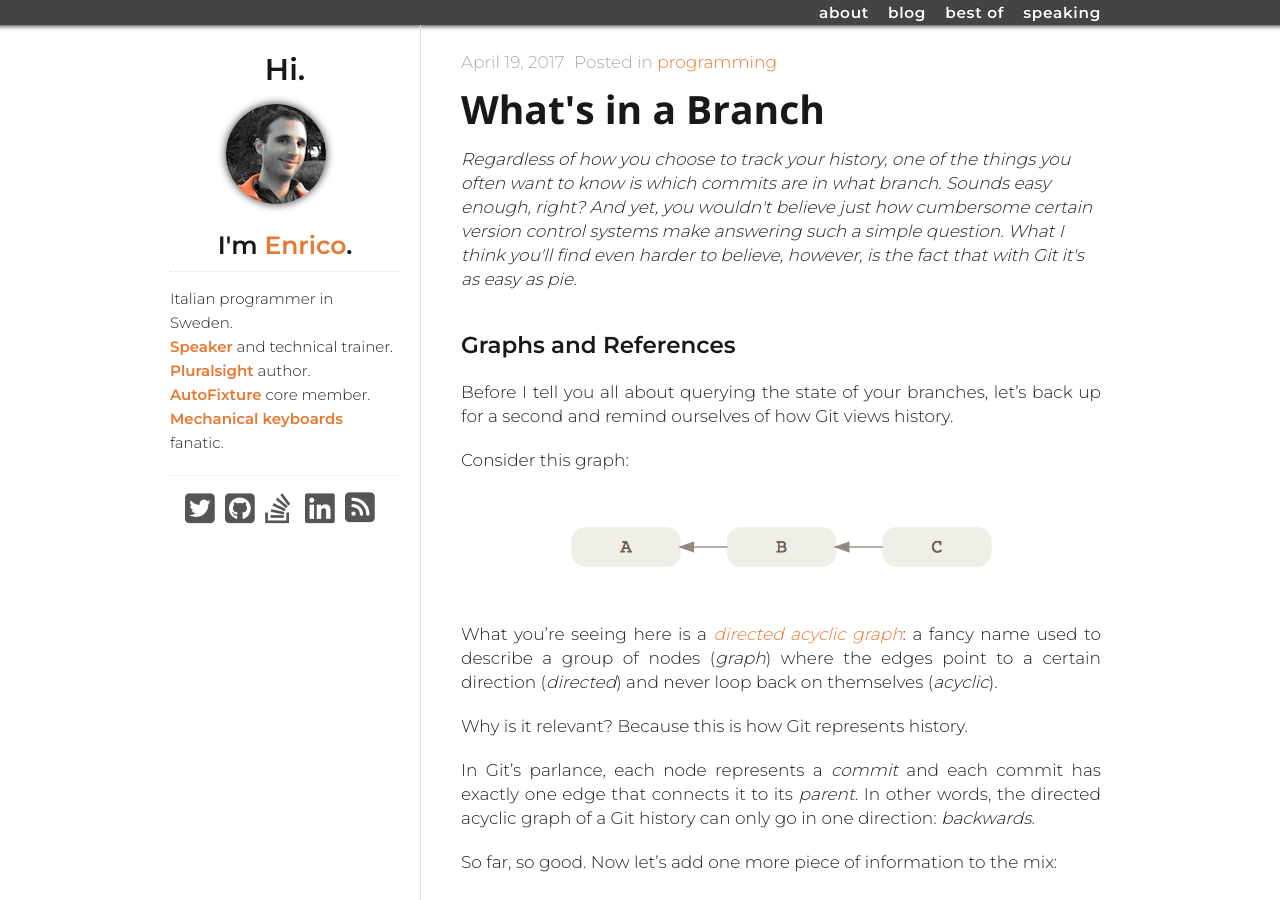
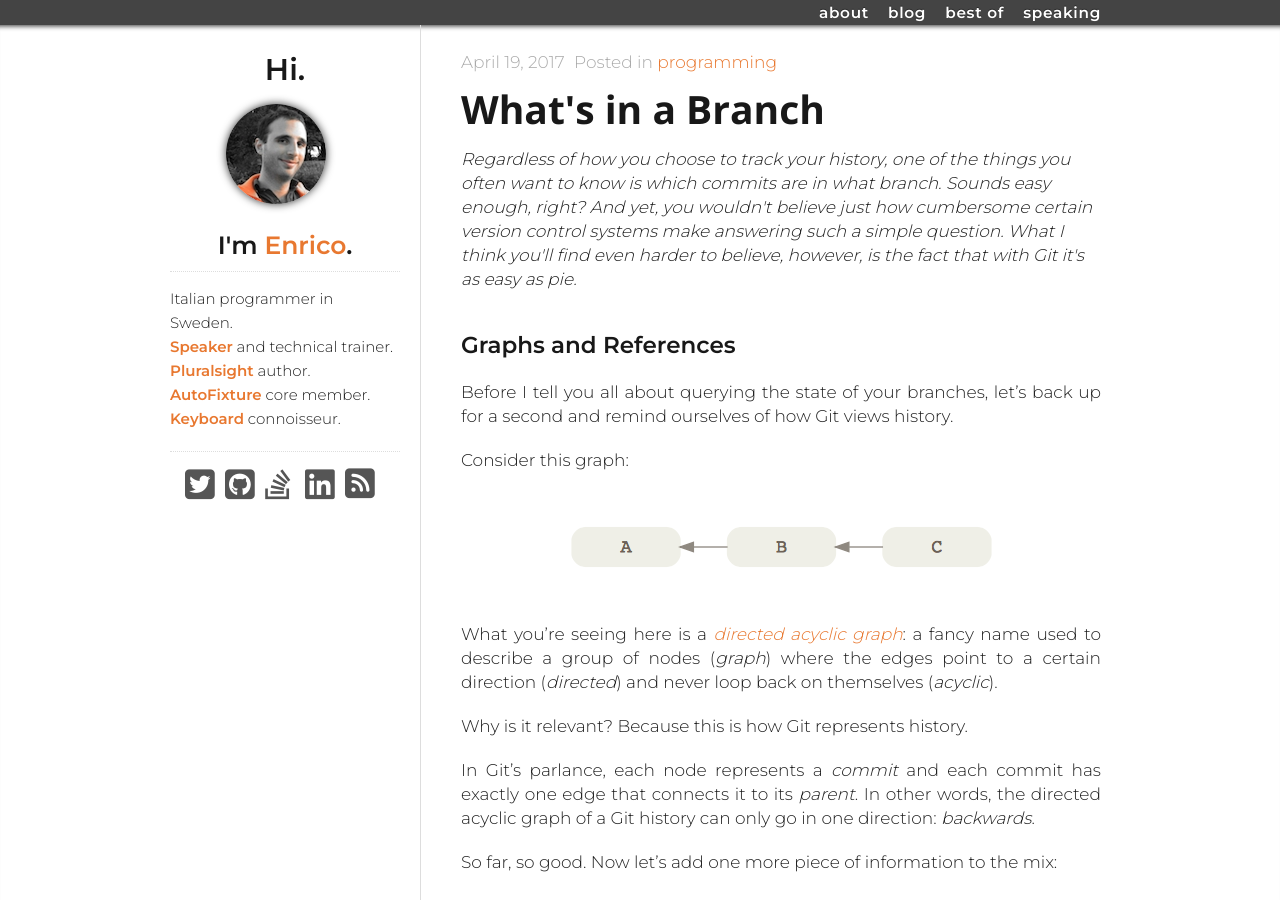
Before and after one commit to megakemp/megakemp.github.io, a Jekyll site: the page built from index.html, in a window 1280 px wide and 900 px high. Built offline with Jekyll 4.4.1, drawn with Linux system fonts in a browser that asks for light colours; nearby versions of some CDN libraries; the list of posts is cut into pages by our own code; comment, search, counter and statistics services are not loaded.

Commit message:
Changes the title in the sidebar to 'Keyboard connoisseur'

```diff
--- a/_includes/sidebar.html
+++ b/_includes/sidebar.html
@@ -8,7 +8,7 @@
   <a href="/speaking">Speaker</a> and technical trainer.<br/>
   <a href="https://www.pluralsight.com/authors/enrico-campidoglio">Pluralsight</a> author.<br/>
   <a href="https://github.com/AutoFixture">AutoFixture</a> core member.<br/>
-  <a href="http://megakemp.com/2014/05/09/a-gentle-introduction-to-mechanical-keyboards">Mechanical keyboards</a> fanatic.
+  <a href="/2014/05/09/a-gentle-introduction-to-mechanical-keyboards">Keyboard</a> connoisseur.<br/>
   </p>
   <hr/>
   <div>
```
